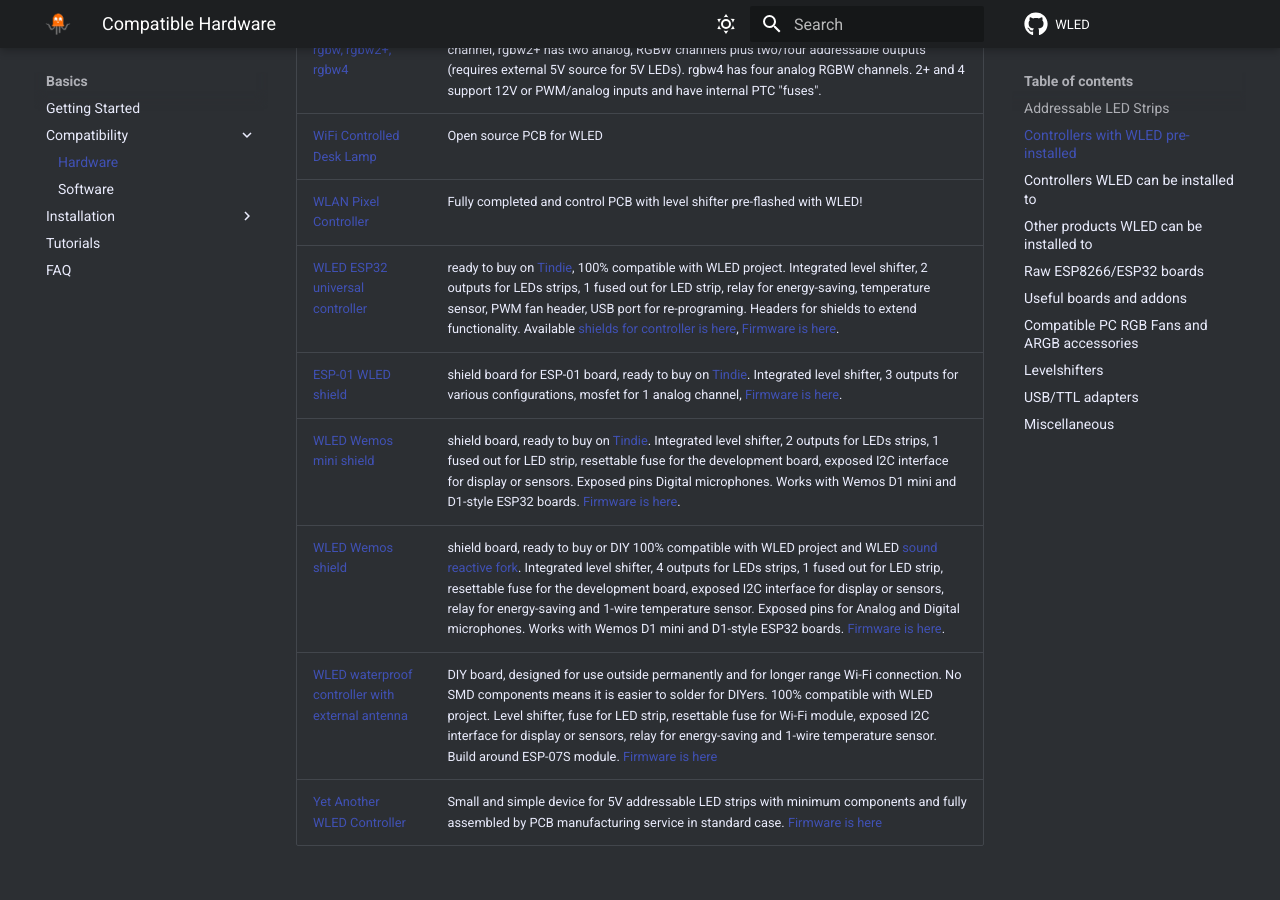
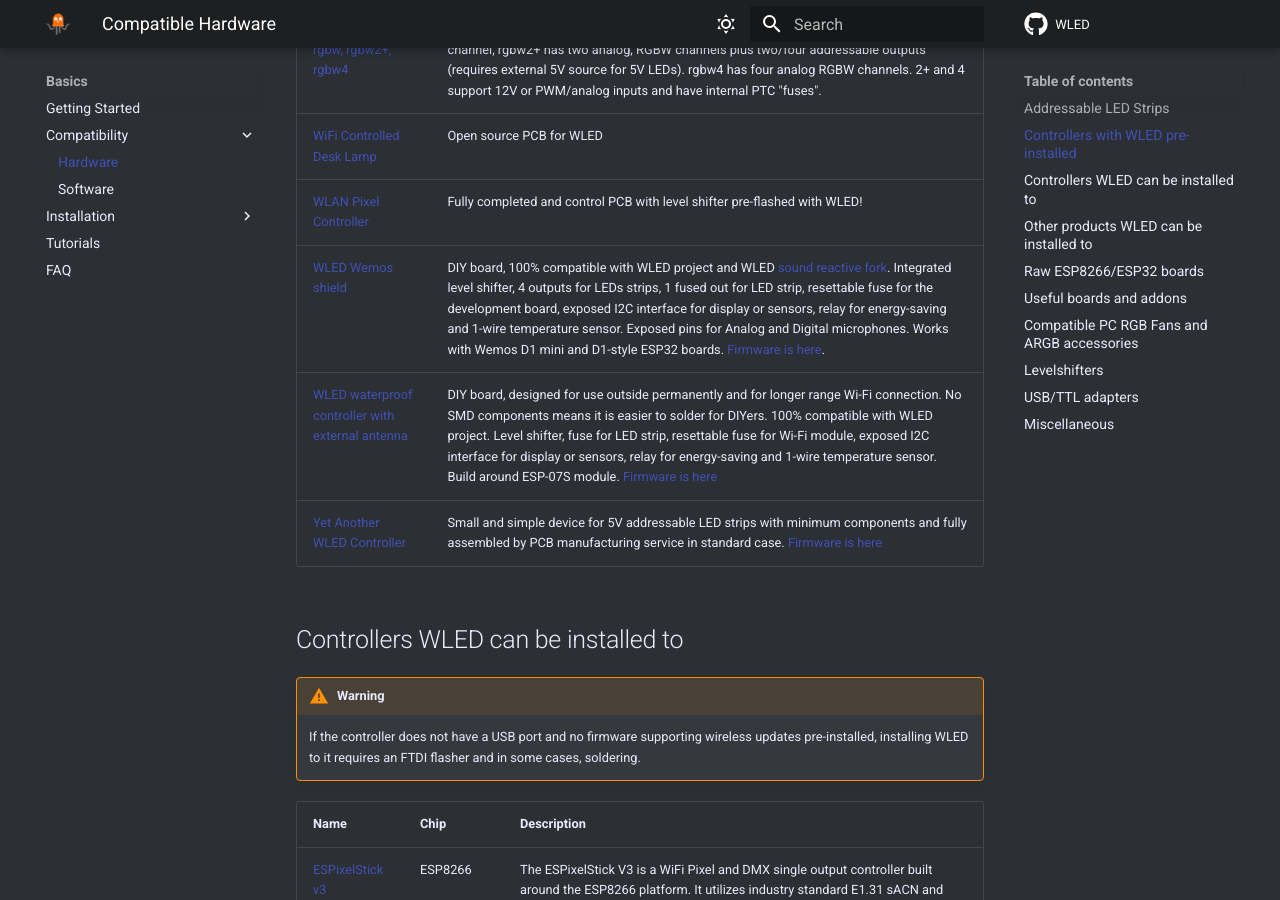
Before and after one commit to Aircoookie/WLED-Docs, an MkDocs documentation site: the page built from docs/basics/compatible-hardware.md, in a window 1280 px wide and 900 px high, scrolled down 2848 px. Built offline with MkDocs 1.6.1 and Material for MkDocs 9.7.7, drawn with Linux system fonts in a browser that asks for light colours; comment, search, counter and statistics services are not loaded; some of the changed text lies outside the part shown.

```diff
--- a/docs/basics/compatible-hardware.md
+++ b/docs/basics/compatible-hardware.md
@@ -60,10 +60,7 @@
 [sjm autoprod rgbw, rgbw2+, rgbw4](https://sjmautoprod.com/RGB-Controllers/rgbwX-Wi-Fi-Controllers.html) | Complete, fully-sealed, analog and digital controllers for vehicular use. rgbw has one RGBW channel, rgbw2+ has two analog, RGBW channels plus two/four addressable outputs (requires external 5V source for 5V LEDs). rgbw4 has four analog RGBW channels. 2+ and 4 support 12V or PWM/analog inputs and have internal PTC "fuses".
 [WiFi Controlled Desk Lamp](https://github.com/stanoba/wifi-desk-lamp) | Open source PCB for WLED
 [WLAN Pixel Controller](https://shop.codm.de/automation/pixel/30/wlan-pixel-controller) | Fully completed and control PCB with level shifter pre-flashed with WLED!
-[WLED ESP32 universal controller](https://github.com/srg74/WLED-ESP32-universal-controller) | ready to buy on [Tindie](https://www.tindie.com/products/27056/), 100% compatible with WLED project. Integrated level shifter, 2 outputs for LEDs strips, 1 fused out for LED strip, relay for energy-saving, temperature sensor, PWM fan header, USB port for re-programing. Headers for shields to extend functionality. Available [shields for controller is here](https://www.tindie.com/stores/serg74/),  [Firmware is here](https://github.com/srg74/WLED-ESP32-universal-controller/tree/main/Firmware).
-[ESP-01 WLED shield](https://www.tindie.com/products/24901/) | shield board for ESP-01 board, ready to buy on [Tindie](https://www.tindie.com/products/24901/). Integrated level shifter, 3 outputs for various configurations, mosfet for 1 analog channel, [Firmware is here](https://github.com/srg74/WLED-wemos-shield/tree/master/resources/Firmware/WLED_wemos_shield).
-[WLED Wemos mini shield](https://github.com/srg74/WLED-wemos-shield/tree/master/resources/mini_shield) | shield board, ready to buy on [Tindie](https://www.tindie.com/products/22680/). Integrated level shifter, 2 outputs for LEDs strips, 1 fused out for LED strip, resettable fuse for the development board, exposed I2C interface for display or sensors. Exposed pins Digital microphones. Works with Wemos D1 mini and D1-style ESP32 boards. [Firmware is here](https://github.com/srg74/WLED-wemos-shield/tree/master/resources/Firmware/WLED_wemos_shield).
-[WLED Wemos shield](https://github.com/srg74/WLED-wemos-shield) | shield board, ready to buy or DIY 100% compatible with WLED project and WLED [sound reactive fork](https://github.com/atuline/WLED). Integrated level shifter, 4 outputs for LEDs strips, 1 fused out for LED strip, resettable fuse for the development board, exposed I2C interface for display or sensors, relay for energy-saving and 1-wire temperature sensor. Exposed pins for Analog and Digital microphones. Works with Wemos D1 mini and D1-style ESP32 boards. [Firmware is here](https://github.com/srg74/WLED-wemos-shield/tree/master/resources/Firmware/WLED_wemos_shield).
+[WLED Wemos shield](https://github.com/srg74/WLED-wemos-shield) | DIY board, 100% compatible with WLED project and WLED [sound reactive fork](https://github.com/atuline/WLED). Integrated level shifter, 4 outputs for LEDs strips, 1 fused out for LED strip, resettable fuse for the development board, exposed I2C interface for display or sensors, relay for energy-saving and 1-wire temperature sensor. Exposed pins for Analog and Digital microphones. Works with Wemos D1 mini and D1-style ESP32 boards. [Firmware is here](https://github.com/srg74/WLED-wemos-shield/tree/master/resources/Firmware/WLED_wemos_shield).
 [WLED waterproof controller with external antenna](https://github.com/srg74/Controller-for-WLED-firmware) | DIY board, designed for use outside permanently and for longer range Wi-Fi connection. No SMD components means it is easier to solder for DIYers. 100% compatible with WLED project. Level shifter, fuse for LED strip, resettable fuse for Wi-Fi module, exposed I2C interface for display or sensors, relay for energy-saving and 1-wire temperature sensor. Build around ESP-07S module. [Firmware is here](https://github.com/srg74/WLED-wemos-shield/tree/master/resources/Firmware/WLED_wemos_shield)
 [Yet Another WLED Controller](https://github.com/lizardsystems/yawl-controller) | Small and simple device for 5V addressable LED strips with minimum components and fully assembled by PCB manufacturing service in standard case. [Firmware is here](https://github.com/lizardsystems/yawl-controller/tree/main/firmware/WLED)
 
@@ -136,7 +133,7 @@
 SN74HCT125N | Slower, cheaper version. Works just as well for WS2812, but not recommended for APA102.
 SN74LVC2T45 | Modern bus transceiver with voltage translation [Yet Another WLED Controller](https://github.com/lizardsystems/yawl-controller)
 TXS0102 | A bidirectional levelshifter that works well with WLED.
-[F-Amp](https://www.pixelcontroller.com/store/products/53-falcon-picap.html) | Level shifter/data booster
+[F-Amp](https://www.pixelcontroller.com/store/controllers/53-falcon-picap.html) | Level shifter/data booster
 
 !!! warning
     I2C shifters are generally too slow for WLED, so don't use them.
```
Also changed, not shown: other parts of docs/basics/compatible-hardware.md (+1 -0 lines).
